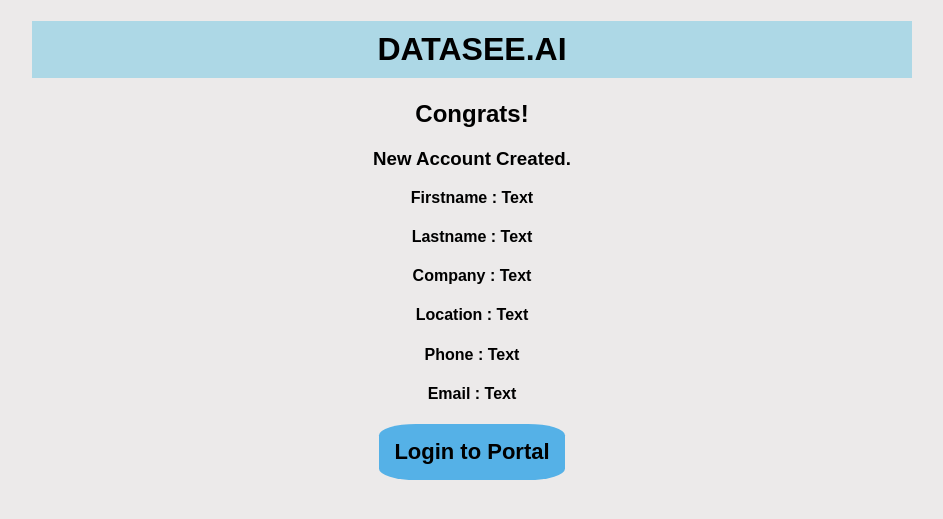
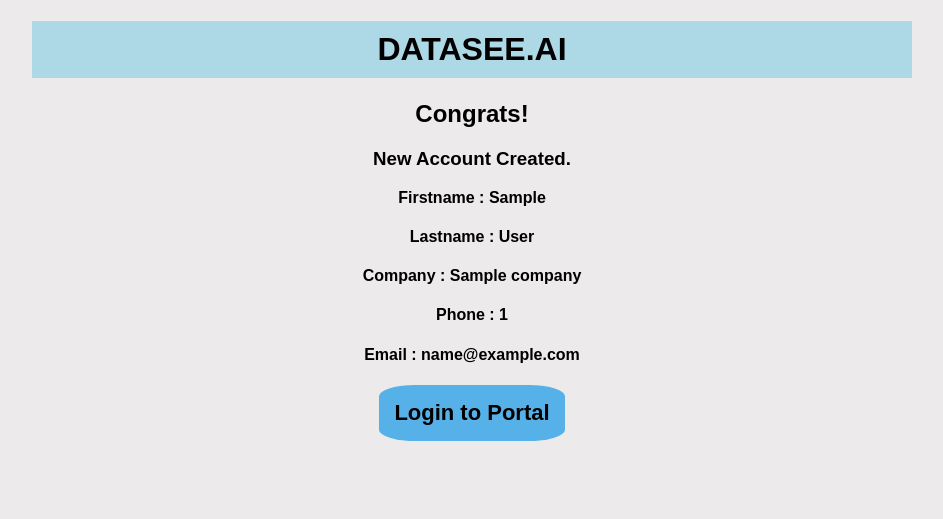
Before and after one commit to siddardh-ra/Carnot_BE, a Django app: template Users/templates/account_created.html in a window 1280 px wide. Shown: the top 519 px of the page, without its empty margins (168-1111 px from the left). Run offline with Django 3.2, Linux system fonts and the light colour scheme; the template is opened without the code that fills it: most values are stand-ins (such as "Sample title", 1, 10 or a date in 2020).

Commit message:
Emails Configurations

```diff
--- a/Users/templates/account_created.html
+++ b/Users/templates/account_created.html
@@ -35,12 +35,11 @@
     <h1 class="box">Datasee.Ai</h1>
     <h2 class="thanks">Congrats!</h2>
     <h3 class="thanks">New Account Created.</h3>
-    <h4 class="thanks">Firstname : Text</h4>
-    <h4 class="thanks">Lastname : Text</h4>
-    <h4 class="thanks">Company : Text</h4>
-    <h4 class="thanks">Location : Text</h4>
-    <h4 class="thanks">Phone : Text</h4>
-    <h4 class="thanks">Email : Text</h4>
+    <h4 class="thanks">Firstname : {{first_name}}</h4>
+    <h4 class="thanks">Lastname : {{last_name}}</h4>
+    <h4 class="thanks">Company : {{company}}</h4>
+    <h4 class="thanks">Phone : {{mobile_number}}</h4>
+    <h4 class="thanks">Email : {{email}}</h4>
     <div style="text-align: center">
       <button class="btn">Login to Portal</button>
     </div>
--- a/carnot_backend/settings.py
+++ b/carnot_backend/settings.py
@@ -140,8 +140,8 @@ STATICFILES_STORAGE = 'django.contrib.staticfiles.storage.StaticFilesStorage'
 
 CORS_ORIGIN_ALLOW_ALL = True
 
+
 # smtp configuration
-
 EMAIL_BACKEND = 'django.core.mail.backends.smtp.EmailBackend'
 EMAIL_HOST = 'smtp.gmail.com'
 EMAIL_PORT = 587
```
Also changed, not shown: Users/templates/user_created.html (+5 -6 lines), Users/views.py (+17 -11 lines).
